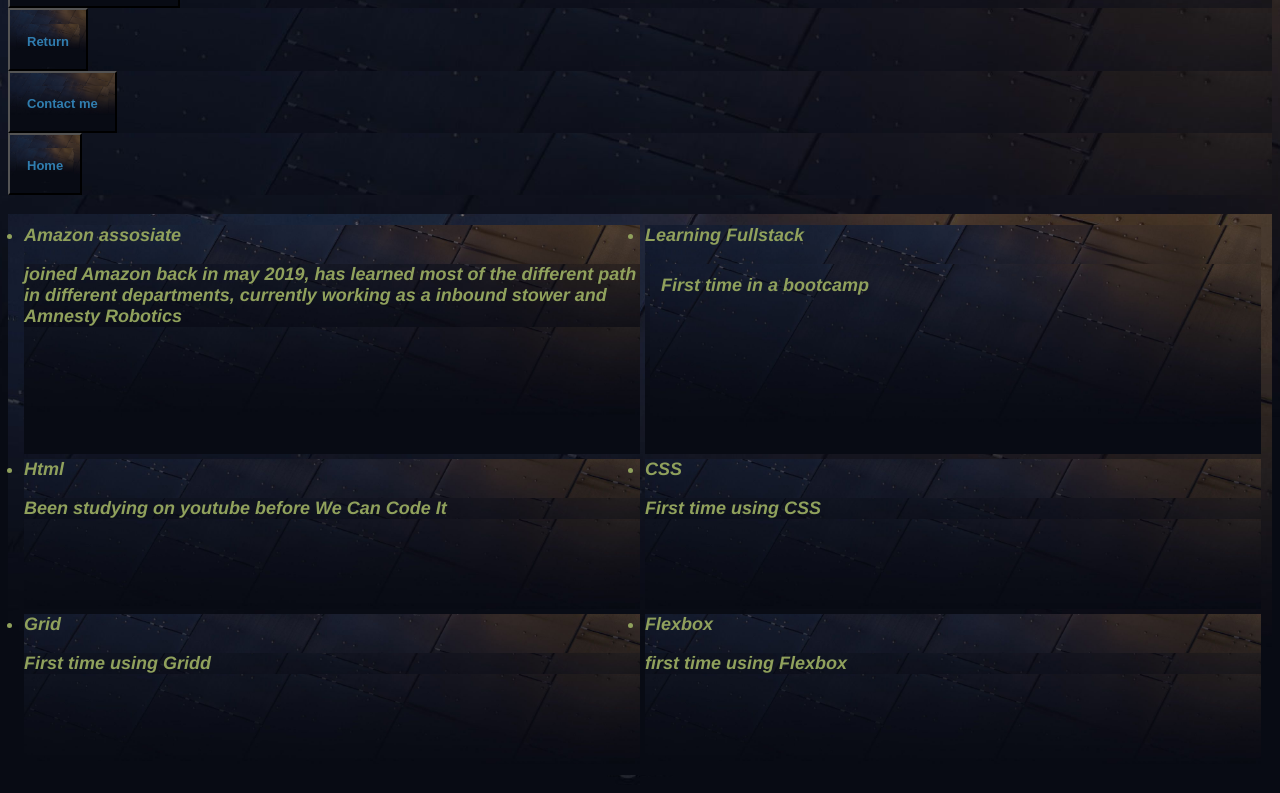
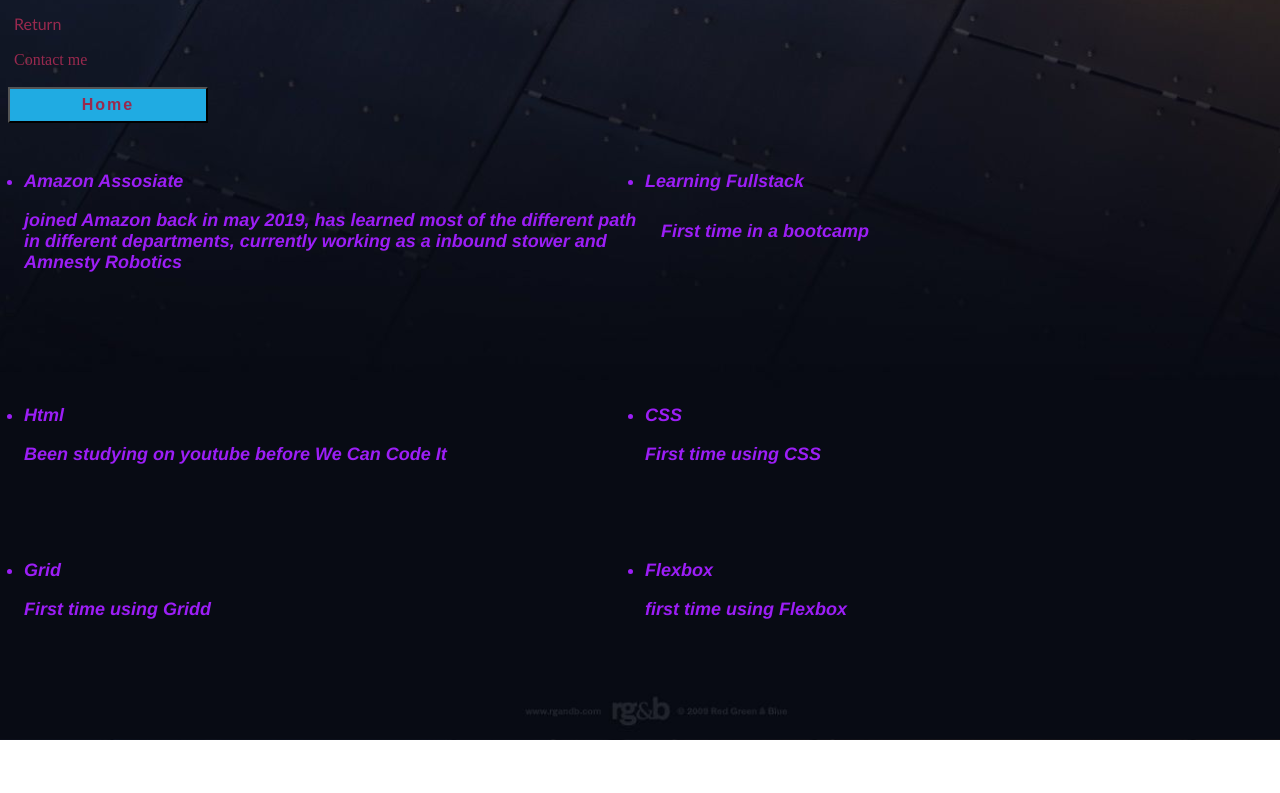
Before and after one commit to santoorl/santoorl.github.io, a plain HTML site: page indexaboutme.html in a window 1280 px wide. Shown: the part 434-1227 px from the top of the page. After the commit the page ends 1174 px from the top, so only its background shows below. Drawn offline with Linux system fonts and the light colour scheme.

Commit message:
added css

```diff
--- a/indexaboutme.html
+++ b/indexaboutme.html
@@ -10,28 +10,30 @@
 <body>
     <h1 class="expAbout">About me and experience</h1>
     <img class="profileP" src="./orlandoPS.png" alt="profile picture">
-    <section>
-        <button><h2><a href="./index.html">Orlando Perez santos</a></h2></button>
-        <p class="pcolor">Just started to learn coding in the We Can Code It bootcamp</p>
-    </section>
 
     <section>
-        <button><h2><a href="./index.html">Return</a></h2></button>
-    </section>
+        <a href="./index.html">Orlando Perez Santos</a>
+        <p class="pcolor">Just started to learn coding in the We Can Code It bootcamp</p>
+    </section><br>
+
+    <div id="aboutme">
+        <a href="./index.html">Return</a>
+    </div><br>
 
 
-    <section>
-        <button><h2><a href="./indexcontact.html">Contact me</a></h2></button>
-    </section>
+    <div>
+        <a href="./indexcontact.html">Contact me</a>
+    </div><br>
+
 
     <div>
-        <button><h2><a href="./index.html">Home</a></h2></button>
-    </div>
+        <button><a href="./index.html">Home</a></button>
+    </div><br>
 
     <h3>
         <div class="containerr">
             <ul class="container">
-                <li>Amazon assosiate
+                <li>Amazon Assosiate
                     <p>joined Amazon back in may 2019, has learned most of the different path in different departments, currently working as a inbound stower and Amnesty Robotics</p>
                 </li>
 
--- a/stylesheet.css
+++ b/stylesheet.css
@@ -1,6 +1,7 @@
-*{
+/**{
     background-color:#589ee882;
-}
+    color
+}*/
 
 .prueba{
     color: rgba(64, 157, 157, 0.852);
@@ -19,6 +20,7 @@
         overflow: hidden;
         background: var(--bg-color);
         animation:fadeIn 2s ease-in-out;
+
 }
 @keyframes fadeIn {
 0% {
@@ -57,12 +59,11 @@ width: 15%;
 a{
     text-decoration:none;
     color: rgba(55, 147, 204, 0.838);
-    background-color: rgb(219, 214, 235);
-    margin: 1px;
-    padding: 10px;
-    border:20px;
+    margin: 5px;
+    padding: 1px;
+    border:22px;
     text-align: center;
-    font-size:small;
+    font: size 23px;
 
 
 
@@ -72,6 +73,7 @@ section{
     display: flex;
     align-items: right;
     justify-content:auto;
+
 }
 
 .profileP{
@@ -95,21 +97,28 @@ section{
 .grid1{
     display: grid;
     justify-content: flex-end;
+    grid-template-columns: 3;
+
 
 
 
 }
-*{
+
+
+
+body{
 
     background-image: url(./5652012.jpg);
     background-size: cover;
     background-position: center;
-}*/
+}
+
+*/
 p{
-    color: aqua;
+    color: rgb(11, 14, 14);
 }
 li{
-    color: rgb(144, 161, 92);
+    color: rgb(156, 30, 246);
 }
 
 .expAbout{
@@ -156,3 +165,51 @@ li{
     background-position: 200% center;
         }
 }
+
+    a{
+    font-size:medium;
+    color: #99294e;
+}
+button{
+    position: relative;
+    z-index: 0;
+    width: 200px;
+    height: 56px;
+    text-decoration: none;
+    font-size: 14px;
+    font-weight: bold;
+    color : var(--line_color);
+    letter-spacing: 2px;
+    transition: all .3s ease;
+    background-color:rgb(32, 171, 226);
+
+
+}
+button{
+    display: flex;
+    justify-content: center;
+    align-items: center;
+    height: 103%;
+}
+
+ul{
+    font-size: 122%;
+    font-family: Verdana, Geneva, Tahoma, sans-serif;
+
+}
+.orlandoPS{
+    font-size: 25px;
+    width: 29%;
+}
+section a{
+    font-family: helvetica;
+    font-size:33px;
+}
+
+#aboutme{
+    font-family: 'Trebuchet MS', 'Lucida Sans Unicode', 'Lucida Grande', 'Lucida Sans', Arial, sans-serif;
+
+
+
+
+}
```
Also changed, not shown: index.html (+9 -5 lines), indexcontact.html (+6 -5 lines).
